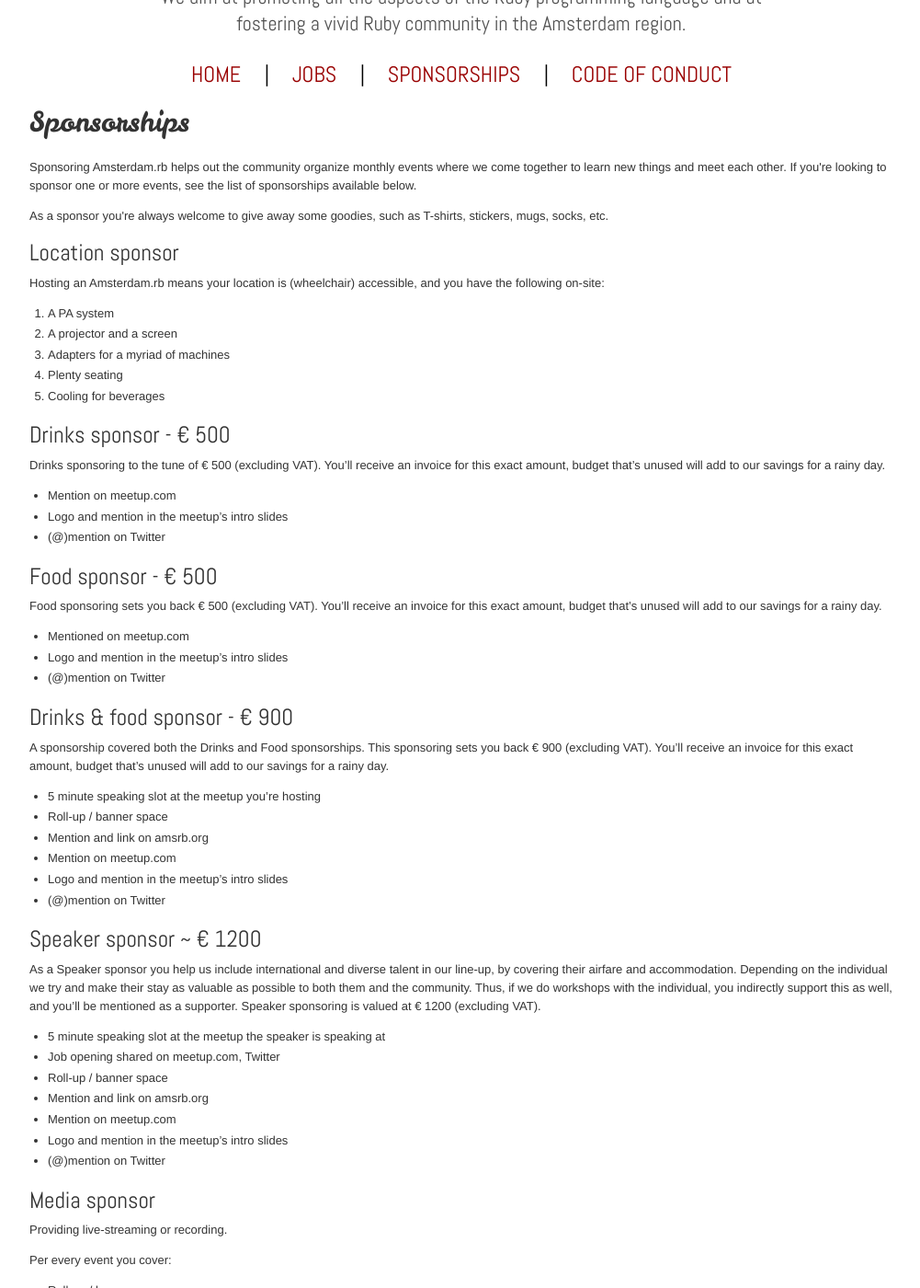
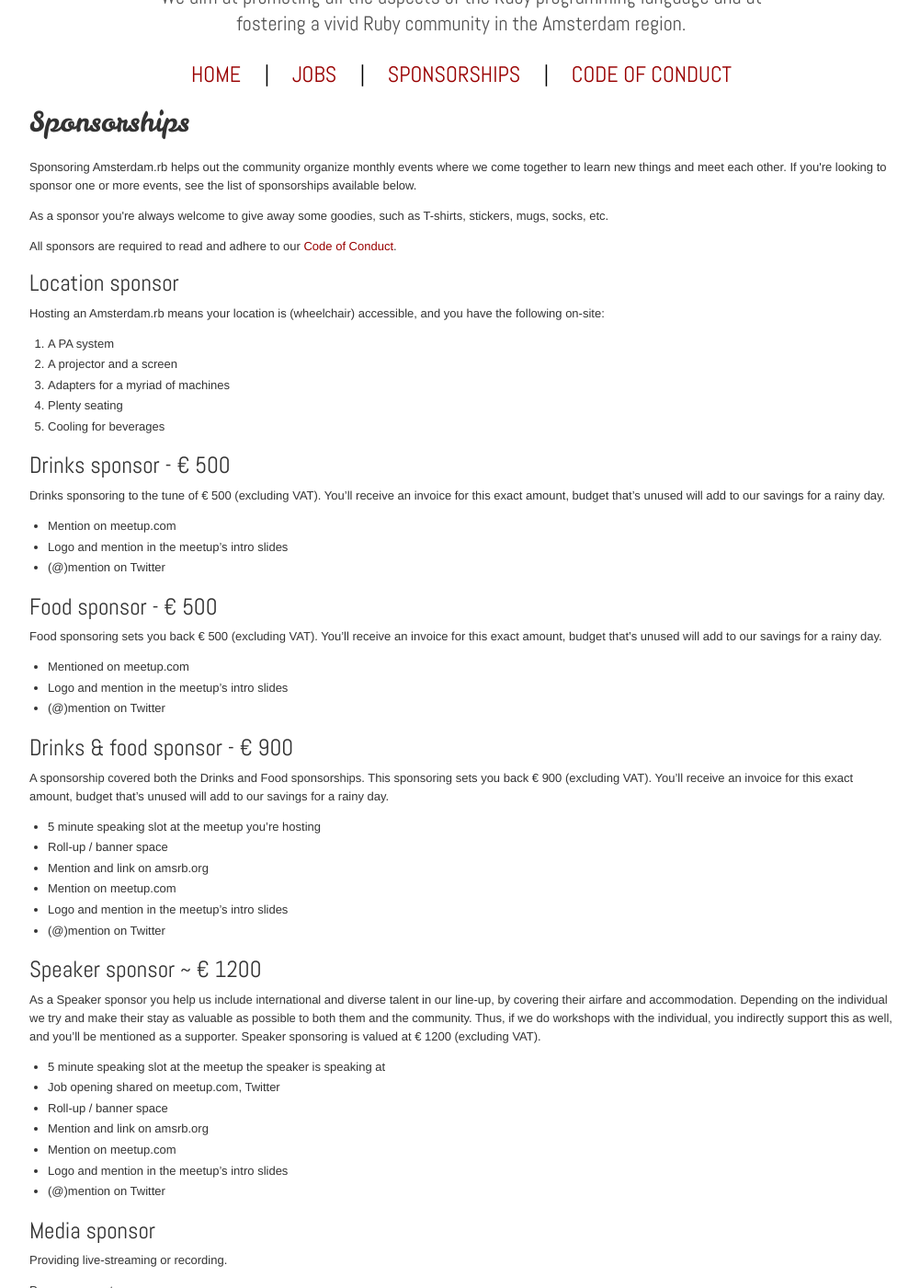
Before and after one commit to amsrb/amsrb.github.com, a Jekyll site: the page built from sponsorships/index.html, in a window 1280 px wide and 1400 px high, scrolled down 200 px. Shown: the whole window at 92% size, without its empty margins (138-1139 px from the left). Built offline with Jekyll 4.4.1, drawn with Linux system fonts in a browser that asks for light colours; comment, search, counter and statistics services are not loaded; some of the changed text lies outside the part shown.

Commit message:
Move CoC mention to top of sponsorships page

```diff
--- a/sponsorships/index.html
+++ b/sponsorships/index.html
@@ -9,6 +9,8 @@ title: Sponsorships
   <p>Sponsoring Amsterdam.rb helps out the community organize monthly events where we come together to learn new things and meet each other. If you're looking to sponsor one or more events, see the list of sponsorships available below. </p>
 
   <p>As a sponsor you're always welcome to give away some goodies, such as T-shirts, stickers, mugs, socks, etc.</p>
+
+  <p>All sponsors are required to read and adhere to our <a href="https://amsrb.org/code-of-conduct/">Code of Conduct</a>.</p>
 
   <h2>Location sponsor</h2>
 
```
Also changed, not shown: other parts of sponsorships/index.html (+0 -2 lines).
